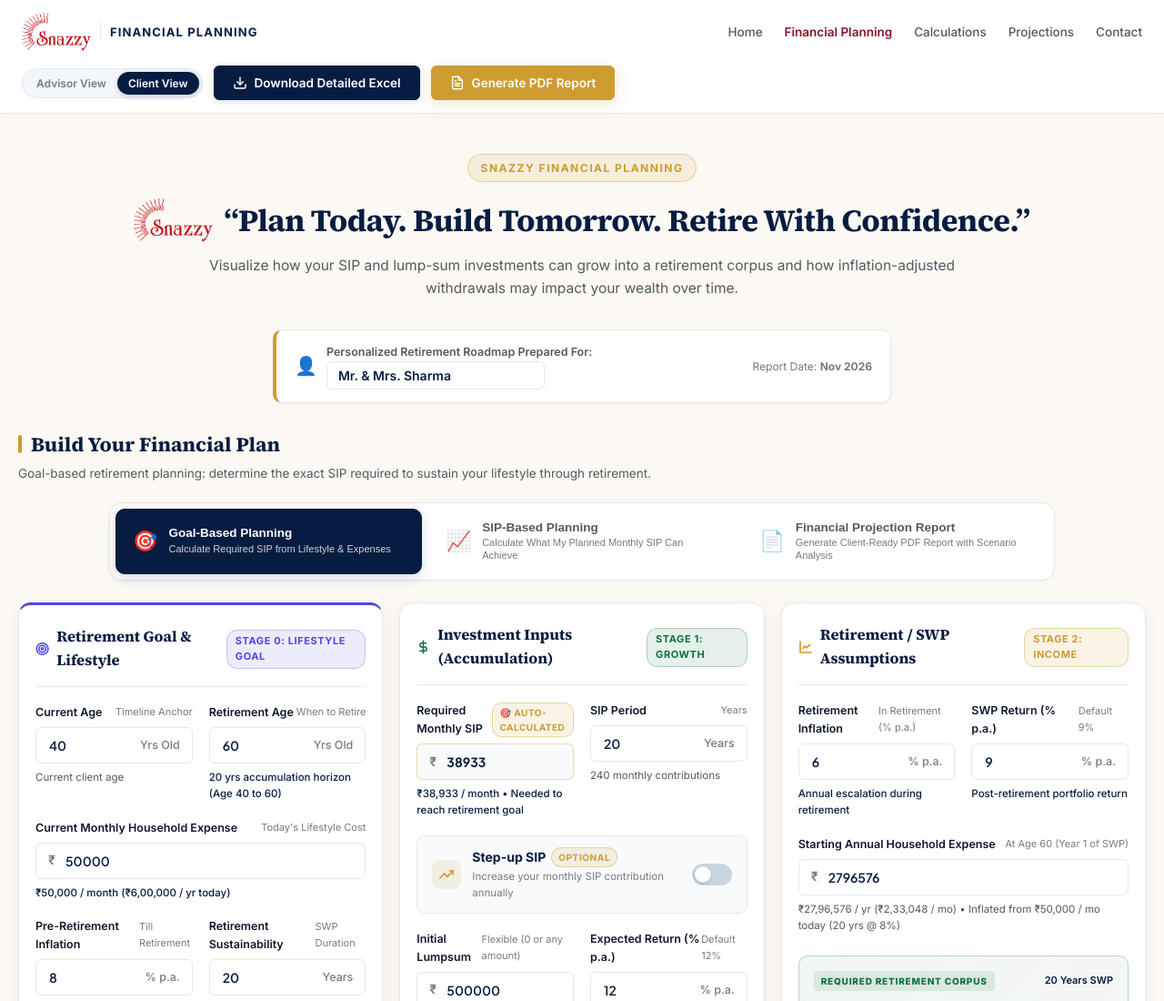
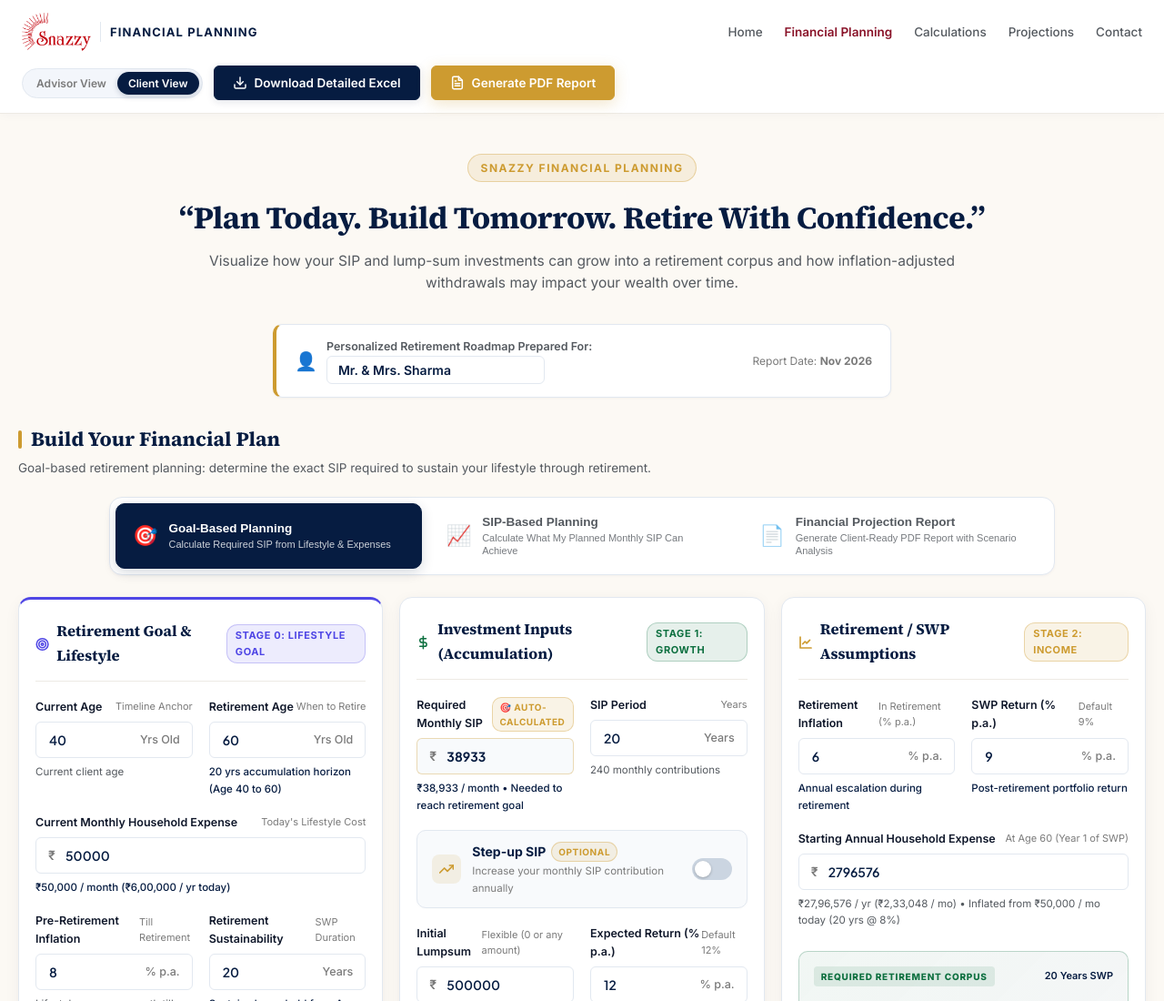
Before and after one commit to tagorejeet/SNAZZY-SWP-Calculator, a website built with Vite: page index.html in a window 1280 px wide. Shown: the top 1100 px of the page at 91% size. Built offline with nearby package versions, Linux system fonts and the light colour scheme.

Commit message:
Remove hero center logo from headline in index.html

```diff
--- a/index.html
+++ b/index.html
@@ -72,7 +72,7 @@
 
       <div class="hero-tagline-heading-wrap">
         <h1 class="hero-main-title">
-          <img src="./assets/snazzy_logo.png" alt="Snazzy" class="hero-center-logo" />
+
           <span>“Plan Today. Build Tomorrow. Retire With Confidence.”</span>
         </h1>
       </div>
```
